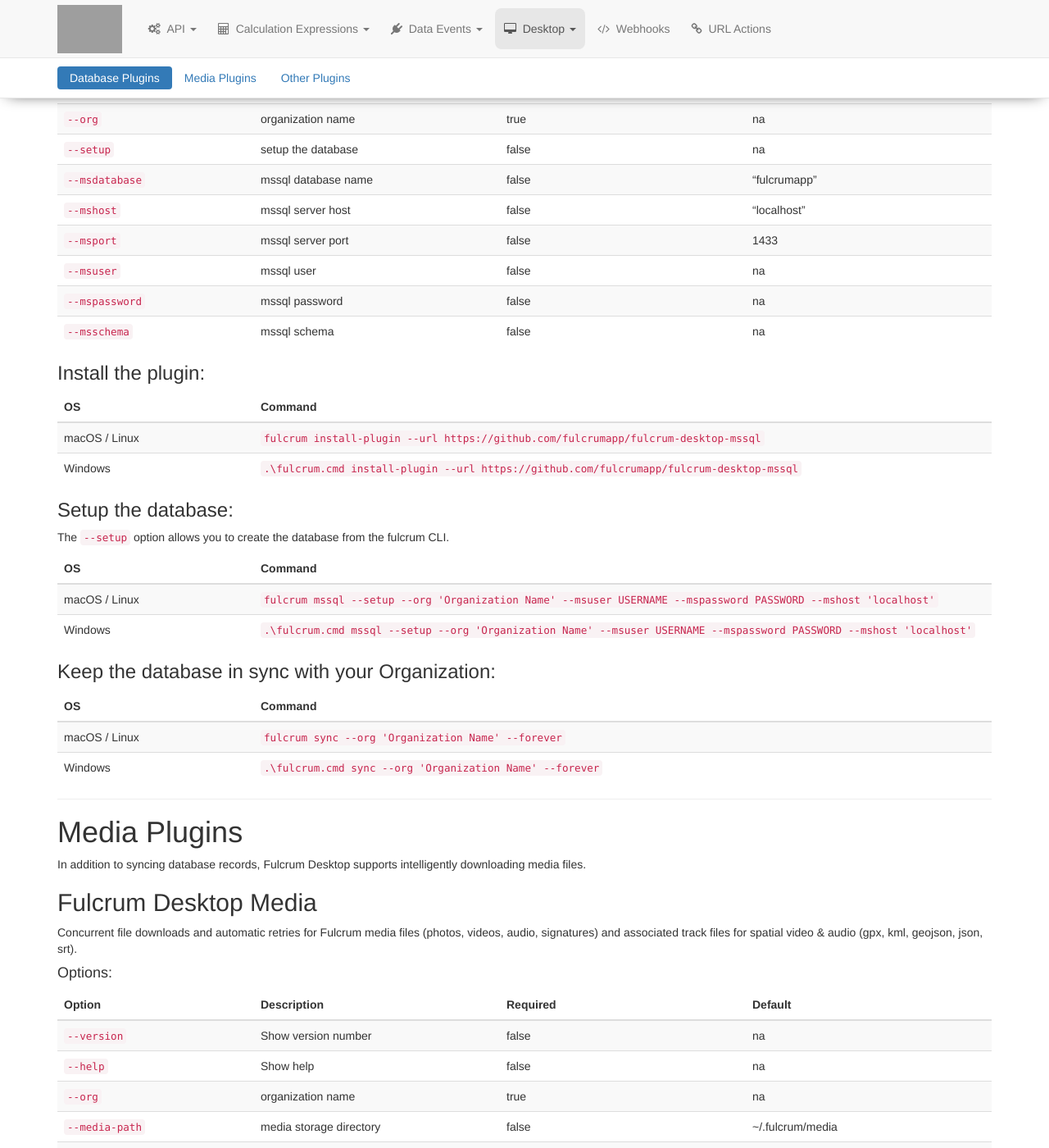
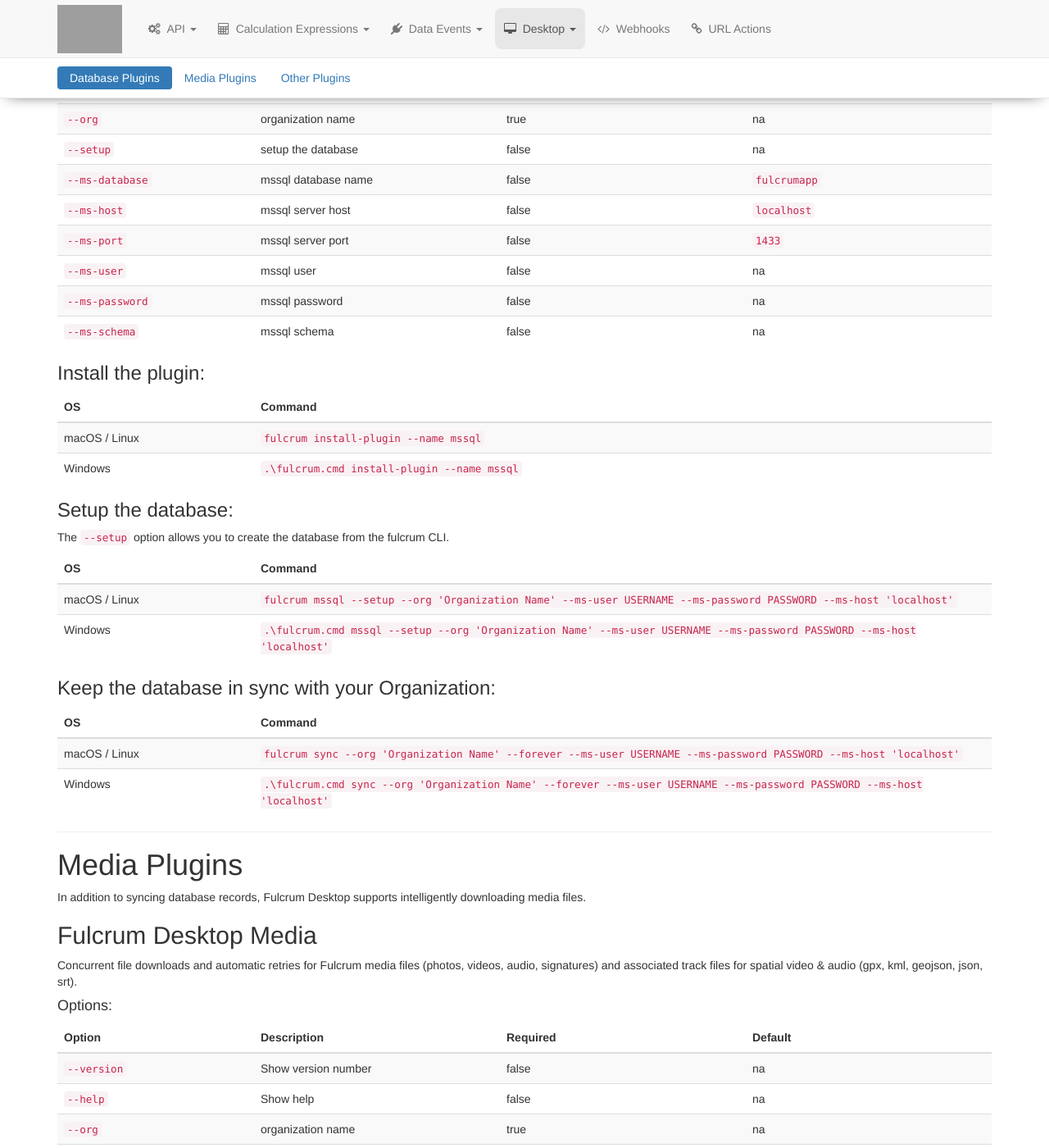
Before and after one commit to rylincoln/developer.fulcrumapp.com, a Jekyll site: the page built from _desktop/plugins.md, in a window 1280 px wide and 1400 px high, scrolled down 3315 px. Shown: the whole window at 82% size. Built offline with Jekyll 4.4.1, drawn with Linux system fonts in a browser that asks for light colours; nearby versions of some CDN libraries; some of the changed text lies outside the part shown; grey boxes are pictures that could not be loaded.

Commit message:
Update updates

```diff
--- a/_desktop/plugins.md
+++ b/_desktop/plugins.md
@@ -139,20 +139,20 @@ Once this plugin is installed, the `sync` command will keep your MS SQL Server d
 | `--help` | Show help | false | na |
 | `--org` | organization name | true | na |
 | `--setup` | setup the database | false | na |
-| `--msdatabase` | mssql database name | false | "fulcrumapp"|
-| `--mshost` | mssql server host | false | "localhost" |
-| `--msport` | mssql server port | false | 1433 |
-| `--msuser` | mssql user | false | na |
-| `--mspassword` | mssql password | false | na |
-| `--msschema` | mssql schema | false | na |
+| `--ms-database` | mssql database name | false | `fulcrumapp` |
+| `--ms-host` | mssql server host | false | `localhost` |
+| `--ms-port` | mssql server port | false | `1433` |
+| `--ms-user` | mssql user | false | na |
+| `--ms-password` | mssql password | false | na |
+| `--ms-schema` | mssql schema | false | na |
 
 ### Install the plugin:
 
 {:.table.table-striped.event-table}
 | OS | Command |
 | - | - |
-| macOS / Linux  | `fulcrum install-plugin --url https://github.com/fulcrumapp/fulcrum-desktop-mssql`  |
-| Windows | `.\fulcrum.cmd install-plugin --url https://github.com/fulcrumapp/fulcrum-desktop-mssql` |
+| macOS / Linux  | `fulcrum install-plugin --name mssql`  |
+| Windows | `.\fulcrum.cmd install-plugin --name mssql` |
 
 ### Setup the database:
 
@@ -161,16 +161,16 @@ The `--setup` option allows you to create the database from the fulcrum CLI.
 {:.table.table-striped.event-table}
 | OS | Command |
 | - | - |
-| macOS / Linux  | `fulcrum mssql --setup --org 'Organization Name' --msuser USERNAME --mspassword PASSWORD --mshost 'localhost'`  |
-| Windows | `.\fulcrum.cmd mssql --setup --org 'Organization Name' --msuser USERNAME --mspassword PASSWORD --mshost 'localhost'` |
+| macOS / Linux  | `fulcrum mssql --setup --org 'Organization Name' --ms-user USERNAME --ms-password PASSWORD --ms-host 'localhost'`  |
+| Windows | `.\fulcrum.cmd mssql --setup --org 'Organization Name' --ms-user USERNAME --ms-password PASSWORD --ms-host 'localhost'` |
 
 ### Keep the database in sync with your Organization:
 
 {:.table.table-striped.event-table}
 | OS | Command |
 | - | - |
-| macOS / Linux  | `fulcrum sync --org 'Organization Name' --forever`  |
-| Windows | `.\fulcrum.cmd sync --org 'Organization Name' --forever` |
+| macOS / Linux  | `fulcrum sync --org 'Organization Name' --forever --ms-user USERNAME --ms-password PASSWORD --ms-host 'localhost'`  |
+| Windows | `.\fulcrum.cmd sync --org 'Organization Name' --forever --ms-user USERNAME --ms-password PASSWORD --ms-host 'localhost'` |
 
 ---
 
@@ -199,8 +199,8 @@ Concurrent file downloads and automatic retries for Fulcrum media files (photos,
 {:.table.table-striped.event-table}
 | OS | Command |
 | - | - |
-| macOS / Linux  | `fulcrum install-plugin --url https://github.com/fulcrumapp/fulcrum-desktop-media`  |
-| Windows | `.\fulcrum.cmd install-plugin --url https://github.com/fulcrumapp/fulcrum-desktop-media` |
+| macOS / Linux  | `fulcrum install-plugin --name media`  |
+| Windows | `.\fulcrum.cmd install-plugin --name media` |
 
 ### Download all media files for your Organization:
 
@@ -272,9 +272,9 @@ Generate custom PDF reports from Fulcrum data. To customize reports, edit `templ
 | `--template` | path to ejs template file | false | na |
 | `--header` | path to header ejs template file | false | na |
 | `--footer` | path to footer ejs template file | false | na |
-| `--reportPath` | report storage directory | false | na |
-| `--mediaPath` | media storage directory | false | na |
-| `--fileName` | file name | false | na |
+| `--report-path` | report storage directory | false | na |
+| `--media-path` | media storage directory | false | na |
+| `--file-name` | file name | false | na |
 | `--concurrency` | concurrent reports (between 1 and 10) | false | 5 |
 | `--repeatables` | generate a PDF for each repeatable child record | false | false |
 | `--recurse` | recursively print all child items in each PDF | false | true |
@@ -284,8 +284,8 @@ Generate custom PDF reports from Fulcrum data. To customize reports, edit `templ
 {:.table.table-striped.event-table}
 | OS | Command |
 | - | - |
-| macOS / Linux  | `fulcrum install-plugin --url https://github.com/fulcrumapp/fulcrum-desktop-reports`  |
-| Windows | `.\fulcrum.cmd install-plugin --url https://github.com/fulcrumapp/fulcrum-desktop-reports` |
+| macOS / Linux  | `fulcrum install-plugin --name reports`  |
+| Windows | `.\fulcrum.cmd install-plugin --name reports` |
 
 ### Run reports
 
```
